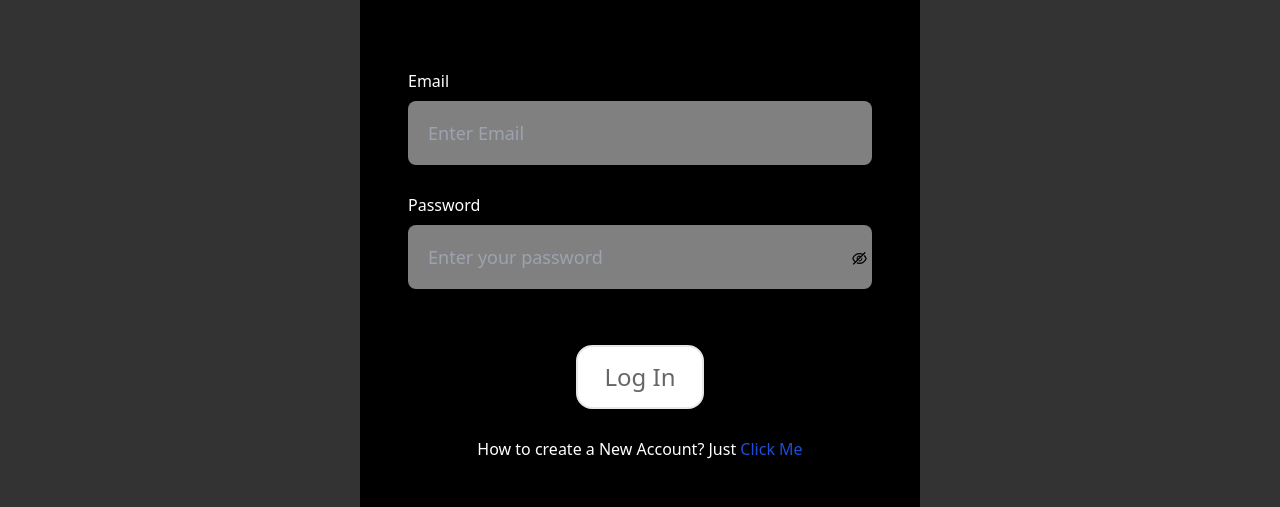
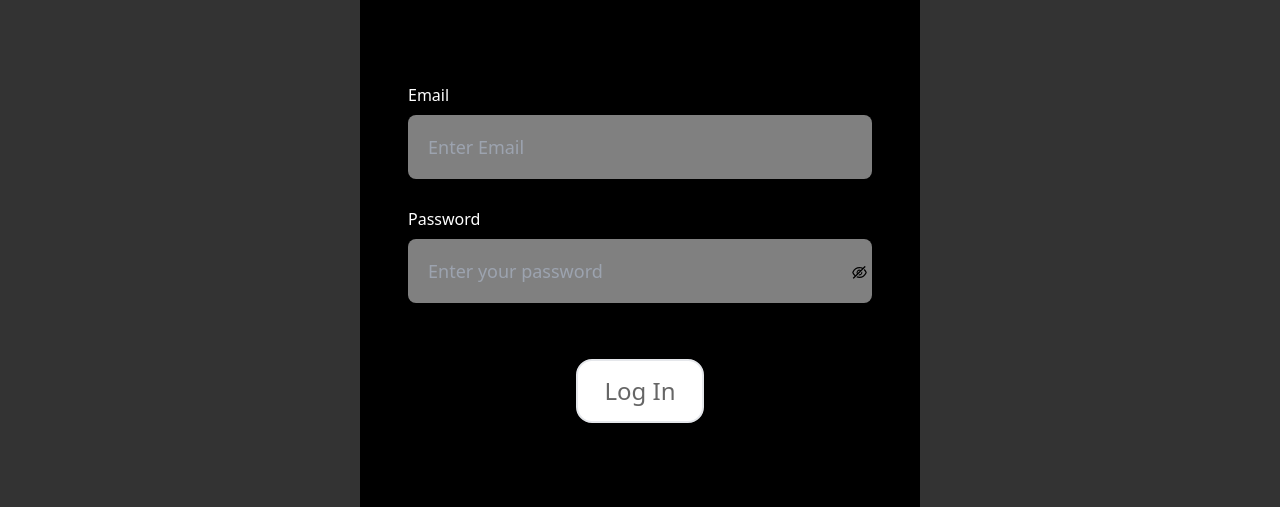
Before and after one commit to Hassaanjbaig-code/VideoStream-Front, a React (Vite) app: page /SignIn in a window 1280 px wide. Shown: the part 417-924 px from the top of the page. Built offline with nearby package versions, Linux system fonts and the light colour scheme.

Commit message:
Fix the Sign IN

```diff
--- a/src/components/signIn/SignIn.tsx
+++ b/src/components/signIn/SignIn.tsx
@@ -10,7 +10,6 @@ import {
 } from "../../redux/FetchApi/SignIn/SignIn";
 import { SignInRequest } from "../../vite-env";
 import { user } from "../input/Auth";
-import ReactLoading from "react-loading";
 import { signUpStore } from "../../hooks/auth";
 import Alert2 from "../alert/Alert2";
 import SignInForm from "./SignInForm";
@@ -19,22 +18,11 @@ const SignIn = () => {
   let navigation = useNavigate();
   const [verify, setVerify] = useState(false);
   const [logIn, { data, isLoading, isSuccess }] = useLogInMutation();
-  const [resend, { isSuccess: ResendSuccess }] = useResendMutation()
+  const [resend, { isSuccess: ResendSuccess }] = useResendMutation();
   const [showError, setShowError] = useState("");
-  const [form, setForm] = useState({
-    email: "",
-    password: "",
-  });
+  const [email, setEmail] = useState("");
 
-  const handleFormChange = (e: React.ChangeEvent<HTMLInputElement>) => {
-    setForm({
-      ...form,
-      [e.target.name]: e.target.value,
-    });
-  };
-
-  const handleSubmit = async (e: React.FormEvent) => {
-    e.preventDefault();
+  const handleSubmit = async (form: { email: string; password: string }) => {
     setShowError("");
     const emailVerify = validationEmail(form.email);
     const passwordVerify = validatePassword(form.password);
@@ -58,26 +46,25 @@ const SignIn = () => {
               navigation("/");
             }
           } else {
+            setEmail(form.email);
             setVerify(true);
           }
         }
+
+        return true;
       } else {
         setShowError("Email and Password is Incorrect");
-        // console.error(error);
+        return false;
       }
-      setForm({
-        email: "",
-        password: "",
-      });
     } else {
       setShowError("Email and password is not written correctly");
     }
   };
 
   async function ALertCLose() {
-    await resend(String(form.email))
+    await resend(String(email));
     if (ResendSuccess) {
-      setVerify(false)
+      setVerify(false);
     }
   }
 
@@ -87,27 +74,13 @@ const SignIn = () => {
         <h2 className="text-center my-3 font-bold text-6xl text-white">
           Sign In
         </h2>
-        <form
-          onSubmit={handleSubmit}
-          className="flex flex-col gap-7 my-20 items-center justify-center"
-        >
         <SignInForm
-            form={form}
-            handleFormChange={handleFormChange}
           key={Math.random()}
+          isLoading={isLoading}
+          showError={showError}
+          handleSubmitForm={handleSubmit}
         />
 
-          <h2 className="text-xl text-red-500">{showError}</h2>
-          {isLoading && (
-            <ReactLoading type="spinningBubbles" color="#fff" height={"20%"} />
-          )}
-          <button
-            type="submit"
-            className="bg-white text-black/60 w-32 h-16 text-2xl border-2 hover:border-blue-400 rounded-2xl hover:transition-shadow delay-75 duration-100"
-            disabled={isLoading}
-          >
-            Log In
-          </button>
         <p>
           How to create a New Account? Just{" "}
           <button
@@ -118,7 +91,6 @@ const SignIn = () => {
             Click Me
           </button>
         </p>
-        </form>
       </div>
       {verify && (
         <Alert2
--- a/src/components/signIn/SignInForm.tsx
+++ b/src/components/signIn/SignInForm.tsx
@@ -4,15 +4,21 @@ import {
   validatePassword,
 } from "./../../Validation/InputValidation";
 import Input from "../input/Input";
+import ReactLoading from "react-loading";
 
 interface SignInFormProp {
-  form: {
+  isLoading: boolean;
+  showError: string;
+  handleSubmitForm: (form: {
     email: string;
-    password: string
-  };
-  handleFormChange: (e: React.ChangeEvent<HTMLInputElement>) => void;
+    password: string;
+  }) => Promise<boolean | undefined>;
 }
-const SignInForm = ({ form, handleFormChange }: SignInFormProp) => {
+const SignInForm: React.FC<SignInFormProp> = ({
+  isLoading,
+  showError,
+  handleSubmitForm,
+}: SignInFormProp) => {
   const [passwordDisplay, setPasswordDisplay] = useState(false);
   const [emailError, setError] = useState({
     isValid: false,
@@ -27,6 +33,18 @@ const SignInForm = ({ form, handleFormChange }: SignInFormProp) => {
     setPasswordError({
       isValid: false,
       err: "",
+    });
+  };
+
+  const [form, setForm] = useState({
+    email: "",
+    password: "",
+  });
+
+  const handleFormChange = (e: React.ChangeEvent<HTMLInputElement>) => {
+    setForm({
+      ...form,
+      [e.target.name]: e.target.value,
     });
   };
   let PasswordShow = "password";
@@ -57,8 +75,27 @@ const SignInForm = ({ form, handleFormChange }: SignInFormProp) => {
     });
   };
 
+  const handleSignInSubmit = async (e: React.FormEvent<HTMLFormElement>) => {
+    e.preventDefault();
+
+    let data = await handleSubmitForm({
+      email: form.email,
+      password: form.password,
+    });
+
+    if (data == true) {
+      setForm({
+        email: "",
+        password: "",
+      });
+    }
+  };
+
   return (
-    <>
+    <form
+      onSubmit={handleSignInSubmit}
+      className="flex flex-col gap-7 my-20 items-center justify-center"
+    >
       <div className="flex flex-col gap-2 max-md:w-[95%]">
         <label>
           Email{" "}
@@ -92,7 +129,20 @@ const SignInForm = ({ form, handleFormChange }: SignInFormProp) => {
         classeWraper={null}
         divClassName=""
       />
-    </>
+
+      {isLoading && (
+        <ReactLoading type="spinningBubbles" color="#fff" height={"20%"} />
+      )}
+
+      <h2 className="text-xl text-red-500">{showError}</h2>
+      <button
+        type="submit"
+        className="bg-white text-black/60 w-32 h-16 text-2xl border-2 hover:border-blue-400 rounded-2xl hover:transition-shadow delay-75 duration-100"
+        disabled={isLoading}
+      >
+        Log In
+      </button>
+    </form>
   );
 };
 
--- a/src/components/signUp/SigUp.tsx
+++ b/src/components/signUp/SigUp.tsx
@@ -41,7 +41,6 @@ export const SigUp = () => {
   };
   const CheckAccount = useCallback(() => {
     if (isSuccess) {
-      // Navigate("/SignIn");
       setOpenAlert({
         show: true,
         msg: "Please verify your email",
```
Lines whose indentation alone changed are shown as unchanged.
